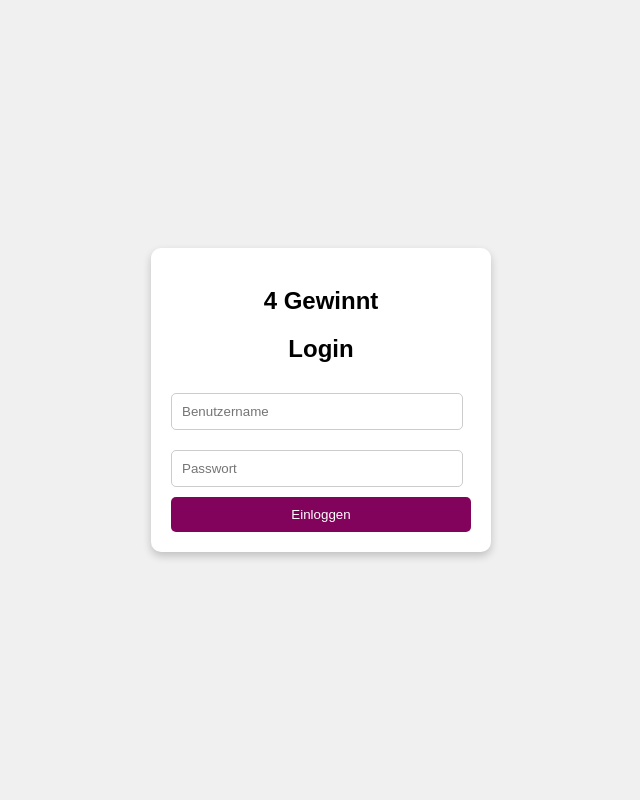
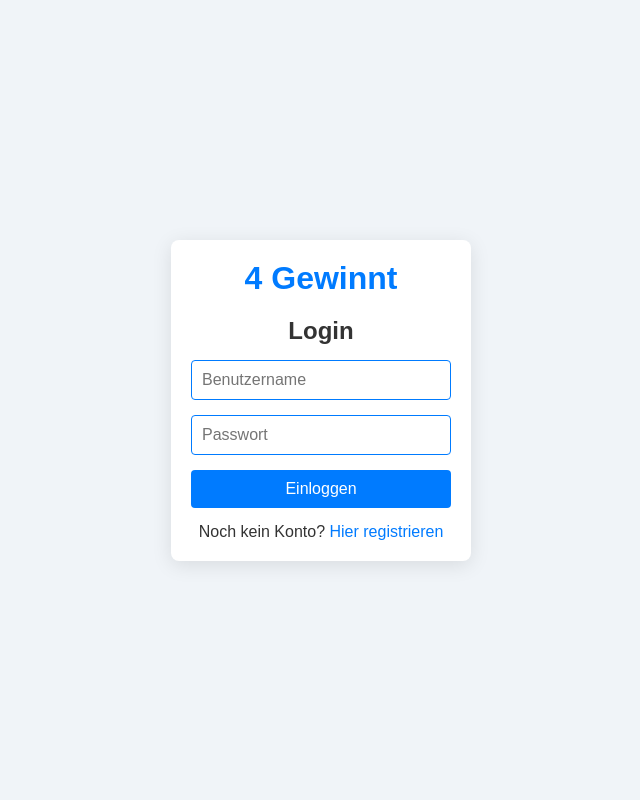
Before and after one commit to Antimage404/01_vier_gewinnt, a PHP site: page /login.html in a window 1280 px wide. Shown: the whole page, without its empty margins (319-959 px from the left). Run offline with PHP 8.4, Linux system fonts and the light colour scheme.

Commit message:
Add files via upload

```diff
--- a/login.html
+++ b/login.html
@@ -5,16 +5,68 @@
     <meta name="viewport" content="width=device-width, initial-scale=1.0">
     <link rel="stylesheet" href="style.css">
     <title>Login</title>
+    <script>
+        function toggleForm() {
+            document.getElementById("loginForm").classList.toggle("hidden");
+            document.getElementById("registerForm").classList.toggle("hidden");
+        }
+
+        function submitForm(event) {
+            event.preventDefault(); // Verhindert das Neuladen der Seite
+
+            const formData = new FormData(event.target);
+            const action = event.target.getAttribute('action');
+
+            fetch(action, {
+                method: 'POST',
+                body: formData
+            })
+            .then(response => response.text())
+            .then(data => {
+                // Prüfe, ob die Antwort auf eine erfolgreiche Anmeldung hinweist
+                if (action === "login.php" && data.includes("Willkommen")) {
+                    // Umleitung auf die Spielfeldseite
+                    window.location.href = "spielfeld.php";
+                } else {
+                    // Zeigt die Fehlermeldung oder andere Rückmeldungen an
+                    document.getElementById("response").innerHTML = data;
+                }
+            })
+            .catch(error => console.error('Error:', error));
+        }
+    </script>
 </head>
 <body>
     <div class="container">
-        <h2>4 Gewinnt</h2>
-        <h2>Login</h2>
-        <form action="login.php" method="POST">
-            <input type="text" name="username" placeholder="Benutzername" required>
-            <input type="password" name="password" placeholder="Passwort" required>
-            <button type="submit">Einloggen</button>
-        </form>
+        <h1>4 Gewinnt</h1>
+        <div id="response"></div> <!-- Hier wird die Antwort vom Server angezeigt -->
+
+        <div id="loginForm">
+            <h2>Login</h2>
+            <form action="login.php" method="POST" onsubmit="submitForm(event)">
+                <input type="text" name="username" placeholder="Benutzername" required>
+                <input type="password" name="password" placeholder="Passwort" required>
+                <button type="submit">Einloggen</button>
+            </form>
+            <p>Noch kein Konto? <a href="javascript:void(0);" onclick="toggleForm()">Hier registrieren</a></p>
+        </div>
+
+        <div id="registerForm" class="hidden">
+            <h2>Registrierung</h2>
+            <form action="login.php" method="POST" onsubmit="submitForm(event)">
+                <input type="text" name="username" placeholder="Benutzername" required>
+                <input type="password" name="password" placeholder="Passwort" required>
+                <input type="hidden" name="register" value="1"> <!-- Versteckte Eingabe -->
+                <button type="submit">Registrieren</button>
+            </form>
+            <p>Bereits ein Konto? <a href="javascript:void(0);" onclick="toggleForm()">Hier einloggen</a></p>
+        </div>
     </div>
+
+    <style>
+        .hidden {
+            display: none;
+        }
+    </style>
 </body>
 </html>
--- a/style.css
+++ b/style.css
@@ -1,49 +1,91 @@
+* {
+    box-sizing: border-box;
+    margin: 0;
+    padding: 0;
+}
+
 body {
-    font-family: Arial, sans-serif;
-    background-color: #f0f0f0;
+    font-family: 'Arial', sans-serif;
+    background-color: #f0f4f8;
+    color: #333;
     display: flex;
     justify-content: center;
     align-items: center;
     height: 100vh;
-    margin: 0;
 }
 
 .container {
-    background-color: #fff;
+    background-color: #ffffff;
+    border-radius: 8px;
+    box-shadow: 0 4px 20px rgba(0, 0, 0, 0.1);
     padding: 20px;
-    border-radius: 10px;
-    box-shadow: 0 4px 8px rgba(0, 0, 0, 0.2);
     width: 300px;
+    text-align: center;
 }
 
 h1 {
-    text-align: center;
+    font-size: 2em;
+    color: #007bff; /* Hauptfarbe */
     margin-bottom: 20px;
 }
 
 h2 {
-    text-align: center;
-    margin-bottom: 20px;
+    font-size: 1.5em;
+    color: #333;
+    margin-bottom: 15px;
 }
 
-input[type="text"], input[type="password"] {
-    width: 90%;
+input[type="text"],
+input[type="password"] {
+    width: 100%;
     padding: 10px;
-    margin: 10px 0;
-    border: 1px solid #ccc;
-    border-radius: 5px;
+    margin-bottom: 15px;
+    border: 1px solid #007bff;
+    border-radius: 4px;
+    font-size: 1em;
+}
+
+input[type="text"]:focus,
+input[type="password"]:focus {
+    border-color: #0056b3; /* Dunklere Farbe beim Fokussieren */
+    outline: none;
 }
 
 button {
     width: 100%;
     padding: 10px;
-    background-color: #81035c;
+    background-color: #007bff; /* Hauptfarbe */
     color: white;
     border: none;
-    border-radius: 5px;
+    border-radius: 4px;
+    font-size: 1em;
     cursor: pointer;
+    transition: background-color 0.3s;
 }
 
 button:hover {
-    background-color: #4cae4c;
+    background-color: #0056b3; /* Dunklere Farbe beim Hover */
 }
+
+p {
+    margin-top: 15px;
+}
+
+a {
+    color: #007bff;
+    text-decoration: none;
+}
+
+a:hover {
+    text-decoration: underline;
+}
+
+.hidden {
+    display: none;
+}
+
+#response {
+    margin-top: 15px;
+    font-weight: bold;
+    color: #d9534f; /* Farbe für Fehlermeldungen */
+}
```
Also changed, not shown: login.php (+54 -11 lines), spielfeld.html (added, +27 -0 lines), spielfeld.php (added, +37 -0 lines).
